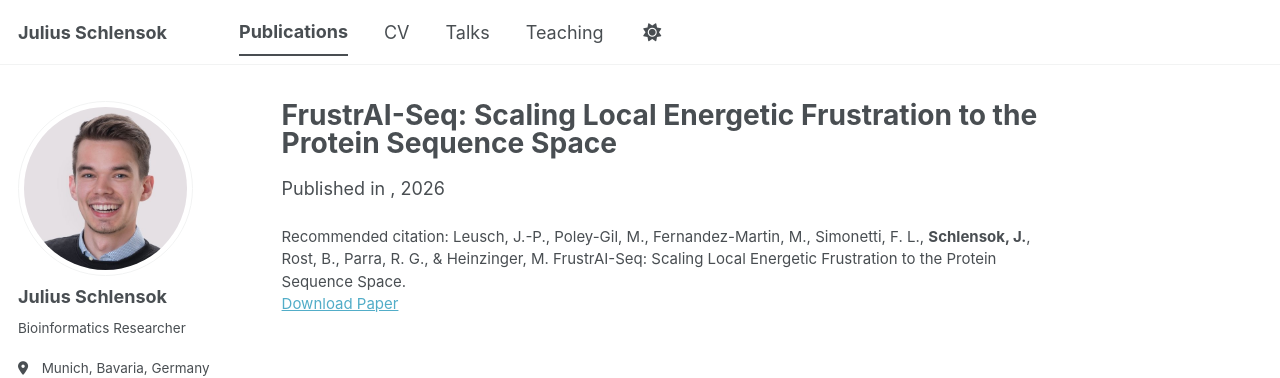
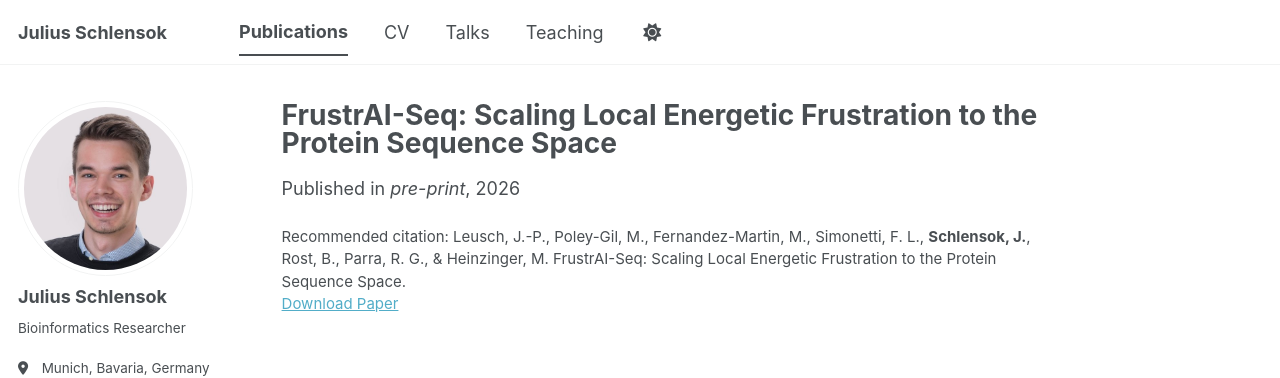
Before and after one commit to JSchlensok/jschlensok.github.io, a Jekyll site: the page built from _publications/2026-02-05-frustraiseq.md, in a window 1280 px wide. Shown: the top 378 px of the page. Built offline with Jekyll 4.4.1, drawn with Linux system fonts in a browser that asks for light colours; a style sheet for code colours, icons or effects is not loaded.

Commit message:
fix publication attributes

```diff
--- a/_publications/2026-02-05-frustraiseq.md
+++ b/_publications/2026-02-05-frustraiseq.md
@@ -4,7 +4,7 @@ collection: publications
 category: manuscripts
 excerpt: ""
 date: 2026-02-05
-venue: ""
+venue: "pre-print"
 paperurl: "https://doi.org/10.64898/2026.02.03.703498"
 citation: "Leusch, J.-P., Poley-Gil, M., Fernandez-Martin, M., Simonetti, F. L., <b>Schlensok, J.</b>, Rost, B., Parra, R. G., & Heinzinger, M. FrustrAI-Seq: Scaling Local Energetic Frustration to the Protein Sequence Space."
 ---
```
Also changed, not shown: _publications/2024-04-28-vespag.md (+1 -1 lines).
